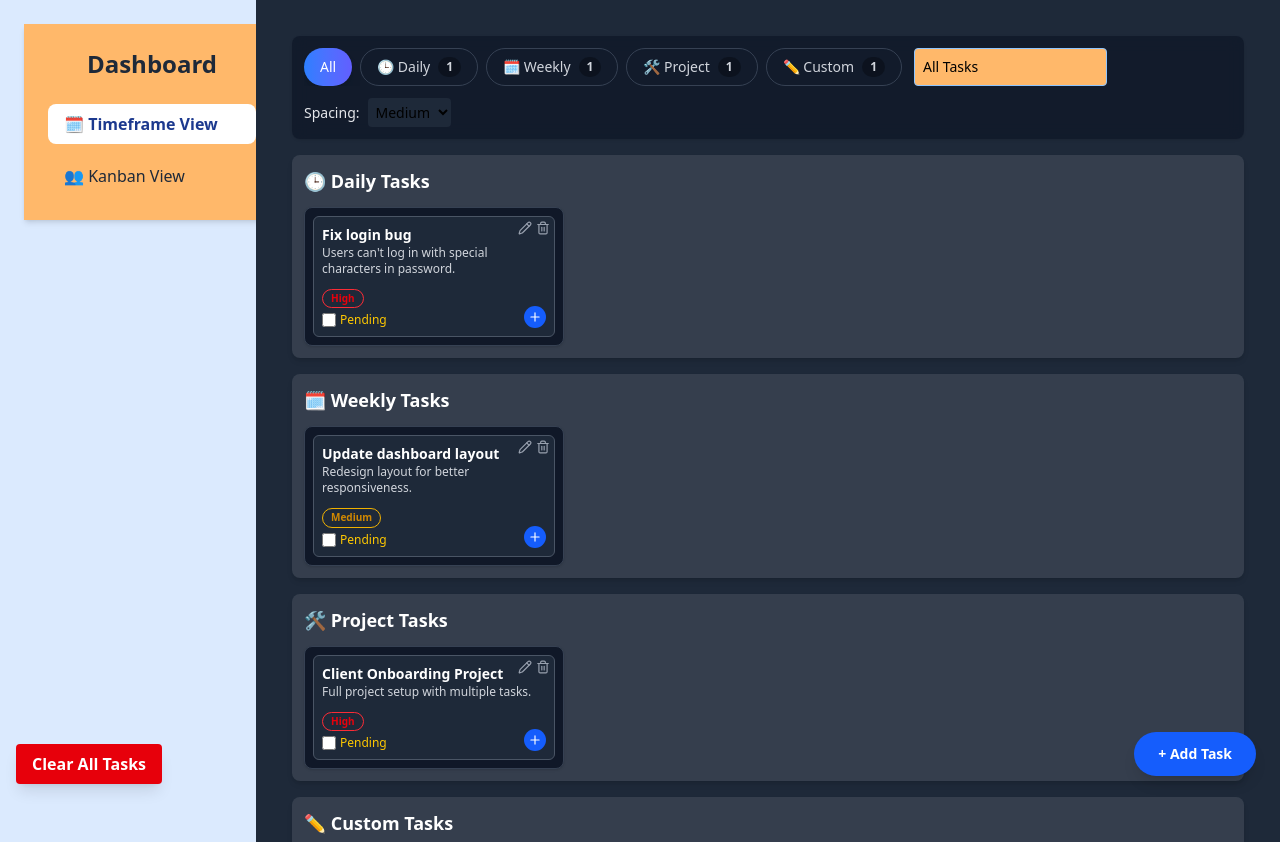
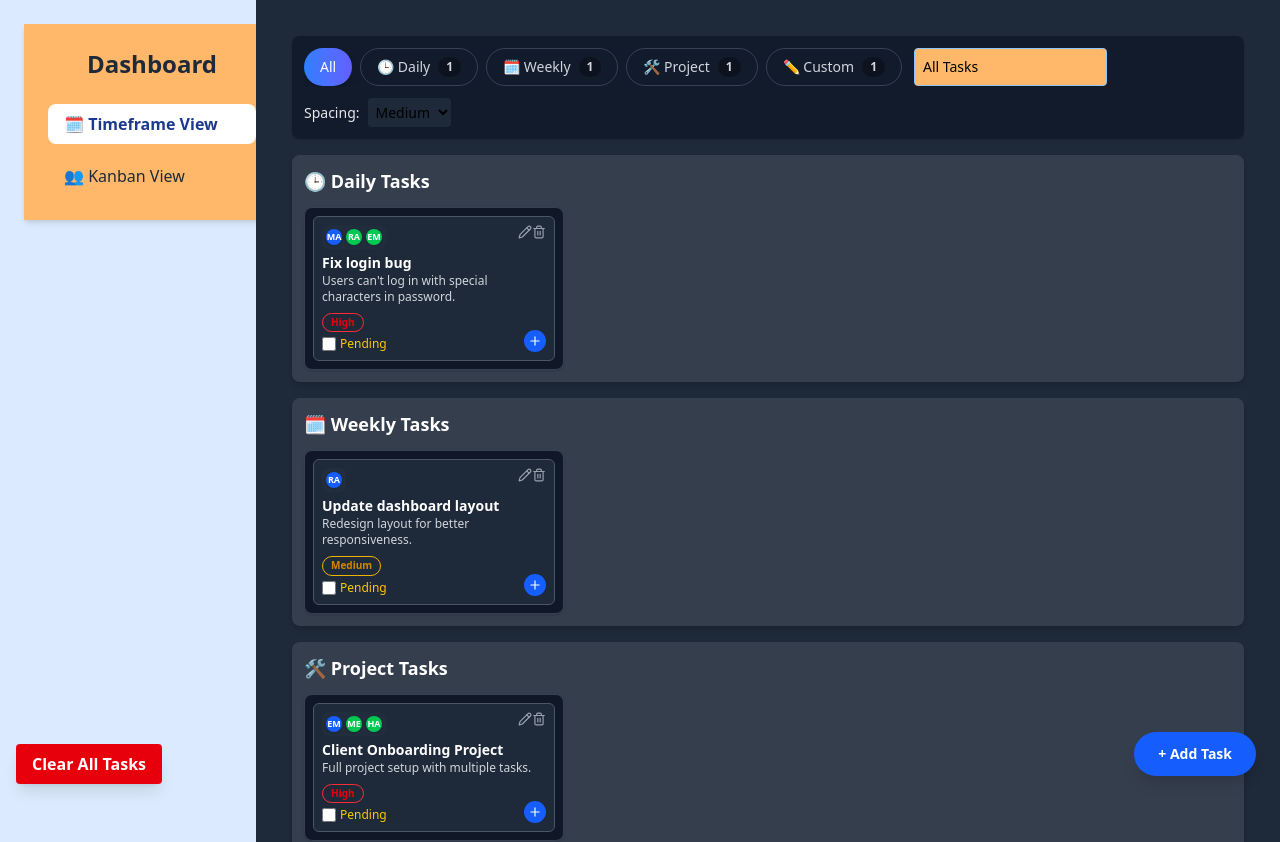
Before and after one commit to michael7319/issues-dasboard2, a React (Vite) app: page / in a window 1280 px wide. Shown: the top 842 px of the page. Built offline with nearby package versions, Linux system fonts and the light colour scheme.

Commit message:
Refactor AddSubtaskModal and TaskCard components for improved readability and maintainability. Standardize spacing and indentation, enhance state management, and ensure consistent use of button type attributes for accessibility.

```diff
--- a/src/components/AddSubtaskModal.jsx
+++ b/src/components/AddSubtaskModal.jsx
@@ -1,5 +1,6 @@
-import { useState, useEffect } from 'react';
-import users from '../data/users';
+import { useState, useEffect } from "react";
+import users from "../data/users";
+import { Zap } from "lucide-react";
 
 export default function AddSubtaskModal({
 	isOpen,
@@ -7,21 +8,36 @@ export default function AddSubtaskModal({
 	onAdd,
 	onUpdate,
 	parentTask,
-  editingSubtask = null
+	editingSubtask = null,
 }) {
-  const [title, setTitle] = useState('');
-  const [mainAssignee, setMainAssignee] = useState('');
+	const [title, setTitle] = useState("");
+	const [mainAssignee, setMainAssignee] = useState("");
 	const [supportingAssignees, setSupportingAssignees] = useState([]);
+
+	// const formSchema = Z.object({
+	// 	title: Z.string().min(1, "Title is required"),
+	// 	mainAssignee: Z.string().min(1, "Main assignee is required"),
+	// 	supportingAssignees: Z.array(Z.number()).optional(),
+	// });
+
+	// const form = useForm({
+	// 	resolver: zodResolver(formSchema),
+	// 	defaultValues: {
+	// 		title: editingSubtask?.title || "",
+	// 		mainAssignee: editingSubtask?.mainAssignee || "",
+	// 		supportingAssignees: editingSubtask?.supportingAssignees || [],
+	// 	},
+	// });
 
 	// Prefill fields if editing
 	useEffect(() => {
 		if (editingSubtask) {
-      setTitle(editingSubtask.title || '');
-      setMainAssignee(editingSubtask.mainAssignee || '');
+			setTitle(editingSubtask.title || "");
+			setMainAssignee(editingSubtask.mainAssignee || "");
 			setSupportingAssignees(editingSubtask.supportingAssignees || []);
 		} else {
-      setTitle('');
-      setMainAssignee('');
+			setTitle("");
+			setMainAssignee("");
 			setSupportingAssignees([]);
 		}
 	}, [editingSubtask]);
@@ -60,7 +76,7 @@ export default function AddSubtaskModal({
 		<div className="fixed inset-0 bg-black/40 backdrop-blur-sm flex items-center justify-center z-50">
 			<div className="bg-gray-900 text-white w-full max-w-md p-6 rounded-lg shadow-lg">
 				<h2 className="text-xl font-bold mb-4">
-          {editingSubtask ? 'Edit Subtask' : 'Add Subtask'}
+					{editingSubtask ? "Edit Subtask" : "Add Subtask"}
 				</h2>
 
 				{/* Title Input */}
@@ -119,16 +135,18 @@ export default function AddSubtaskModal({
 				{/* Action Buttons */}
 				<div className="flex justify-end gap-2 mt-4">
 					<button
+						type="button"
 						onClick={onClose}
 						className="px-4 py-2 rounded bg-gray-700 text-white hover:bg-gray-600"
 					>
 						Cancel
 					</button>
 					<button
+						type="button"
 						onClick={handleSubmit}
 						className="px-4 py-2 rounded bg-blue-600 text-white hover:bg-blue-700"
 					>
-            {editingSubtask ? 'Update' : 'Add'}
+						{editingSubtask ? "Update" : "Add"}
 					</button>
 				</div>
 			</div>
--- a/src/components/TaskCard.jsx
+++ b/src/components/TaskCard.jsx
@@ -21,8 +21,6 @@ export default function TaskCard({
 	const [isCompleted, setIsCompleted] = useState(task.completed || false);
 	const [isSubtaskModalOpen, setIsSubtaskModalOpen] = useState(false);
 	const [editingSubtask, setEditingSubtask] = useState(null);
-  const [isHovered, setIsHovered] = useState(false);
-  const [hoveredSubtaskId, setHoveredSubtaskId] = useState(null);
 
 	useEffect(() => {
 		setIsCompleted(task.completed || false);
@@ -32,7 +30,7 @@ export default function TaskCard({
 	const supporting = users.filter(
 		(u) =>
 			task.supportingAssignees?.includes(Number(u.id)) &&
-      Number(u.id) !== Number(task.mainAssignee)
+			Number(u.id) !== Number(task.mainAssignee),
 	);
 
 	const handleToggle = (e) => {
@@ -85,39 +83,40 @@ export default function TaskCard({
 	};
 
 	return (
+		<>
 			<div className="p-2 space-y-1 text-white bg-gray-900 border border-gray-700 shadow-sm rounded-lg w-[260px]">
 				{/* Main Task Block */}
-      <div
-        className="relative p-2 space-y-1 text-xs bg-gray-800 border border-gray-600 rounded-md"
-        onMouseEnter={() => setIsHovered(true)}
-        onMouseLeave={() => setIsHovered(false)}
-      >
-        <div>
-          <h3 className="text-sm font-semibold">{task.title}</h3>
-          <p className="text-xs text-gray-300">{task.description}</p>
-        </div>
-
-        {/* Hover Expanding Assignees */}
-        {(main || supporting.length > 0) && (
-          <div
-            className={`overflow-hidden transition-all duration-300 ease-in-out
-              ${isHovered ? "max-h-16 mt-2 opacity-100" : "max-h-0 opacity-0"}`}
-          >
+				<div className="relative p-2 space-y-1 text-xs bg-gray-800 border border-gray-600 rounded-md">
+					{/* Edit/Delete Buttons */}
+					<div className="flex gap-1 justify-between">
 						<div className="flex flex-wrap gap-1 p-1 rounded-md bg-gray-700/20 backdrop-blur-sm">
 							{main && renderUserTag(main, true)}
 							{supporting.length > 0 && supporting.map((u) => renderUserTag(u))}
 						</div>
+
+						<div>
+							<button type="button" onClick={() => onEdit(task)} title="Edit">
+								<Pencil
+									size={14}
+									className="text-gray-400 hover:text-blue-400"
+								/>
+							</button>
+							<button
+								type="button"
+								onClick={() => onDelete(task.id)}
+								title="Delete"
+							>
+								<Trash2
+									size={14}
+									className="text-gray-400 hover:text-red-400"
+								/>
+							</button>
 						</div>
-        )}
+					</div>
 
-        {/* Edit/Delete Buttons */}
-        <div className="absolute flex gap-1 top-1 right-1 z-30">
-          <button onClick={() => onEdit(task)} title="Edit">
-            <Pencil size={14} className="text-gray-400 hover:text-blue-400" />
-          </button>
-          <button onClick={() => onDelete(task.id)} title="Delete">
-            <Trash2 size={14} className="text-gray-400 hover:text-red-400" />
-          </button>
+					<div>
+						<h3 className="text-sm font-semibold">{task.title}</h3>
+						<p className="text-xs text-gray-300">{task.description}</p>
 					</div>
 
 					<div className="flex items-end justify-between pt-1">
@@ -147,8 +146,9 @@ export default function TaskCard({
 						</div>
 
 						{/* Add Subtask Button */}
-          <div className="relative z-30 mt-1 flex justify-end">
+						<div className="mt-1 flex justify-end">
 							<button
+								type="button"
 								onClick={(e) => {
 									e.stopPropagation();
 									setEditingSubtask(null); // ✅ reset to add mode
@@ -166,43 +166,30 @@ export default function TaskCard({
 				{/* Subtasks */}
 				{task.subtasks?.length > 0 &&
 					task.subtasks.map((sub) => {
-          const mainSubAssignee = users.find((u) => u.id === sub.mainAssignee);
+						const mainSubAssignee = users.find(
+							(u) => u.id === sub.mainAssignee,
+						);
 						const supportingSubAssignees = users.filter(
 							(u) =>
 								sub.supportingAssignees?.includes(u.id) &&
-              u.id !== sub.mainAssignee
+								u.id !== sub.mainAssignee,
 						);
-
-          const isSubHovered = hoveredSubtaskId === sub.id;
 
 						return (
 							<div
 								key={sub.id}
-              className="relative p-2 text-xs bg-gray-800 border border-gray-600 rounded-md"
-              onMouseEnter={() => setHoveredSubtaskId(sub.id)}
-              onMouseLeave={() => setHoveredSubtaskId(null)}
+								className="p-2 text-xs bg-gray-800 border border-gray-600 rounded-md"
 							>
-              {/* Expanding Assignees */}
-              {(mainSubAssignee || supportingSubAssignees.length > 0) && (
-                <div
-                  className={`overflow-hidden transition-all duration-300 ease-in-out
-                    ${
-                      isSubHovered
-                        ? "max-h-16 mt-2 opacity-100"
-                        : "max-h-0 opacity-0"
-                    }`}
-                >
+								{/* Edit/Delete Subtask */}
+								<div className="flex gap-1 justify-between">
 									<div className="flex flex-wrap gap-1 p-1 rounded-md bg-gray-700/20 backdrop-blur-sm">
 										{mainSubAssignee && renderUserTag(mainSubAssignee, true)}
 										{supportingSubAssignees.length > 0 &&
 											supportingSubAssignees.map((u) => renderUserTag(u))}
 									</div>
-                </div>
-              )}
-
-              {/* Edit/Delete Subtask */}
-              <div className="absolute flex gap-1 top-1 right-1 z-30">
+									<div className="flex gap-1">
 										<button
+											type="button"
 											onClick={(e) => handleEditSubtask(e, sub)}
 											title="Edit Subtask"
 										>
@@ -212,6 +199,7 @@ export default function TaskCard({
 											/>
 										</button>
 										<button
+											type="button"
 											onClick={(e) => handleDeleteSubtask(e, sub.id)}
 											title="Delete Subtask"
 										>
@@ -220,6 +208,7 @@ export default function TaskCard({
 												className="text-gray-400 hover:text-red-400"
 											/>
 										</button>
+									</div>
 								</div>
 
 								<div className="pt-1 space-y-1">
@@ -244,6 +233,7 @@ export default function TaskCard({
 							</div>
 						);
 					})}
+			</div>
 
 			{/* Subtask Modal */}
 			<AddSubtaskModal
@@ -261,6 +251,6 @@ export default function TaskCard({
 				parentTask={task}
 				editingSubtask={editingSubtask}
 			/>
-    </div>
+		</>
 	);
 }
```
Lines whose indentation alone changed are shown as unchanged.
